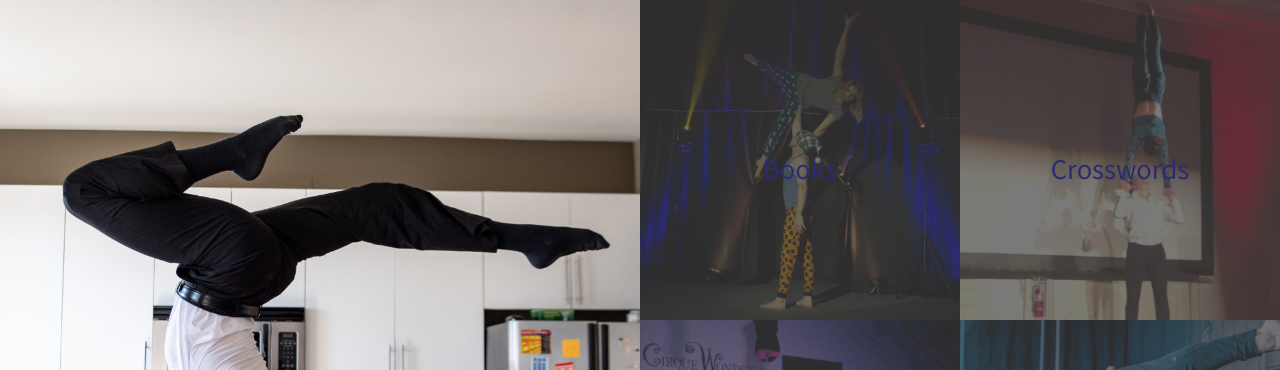
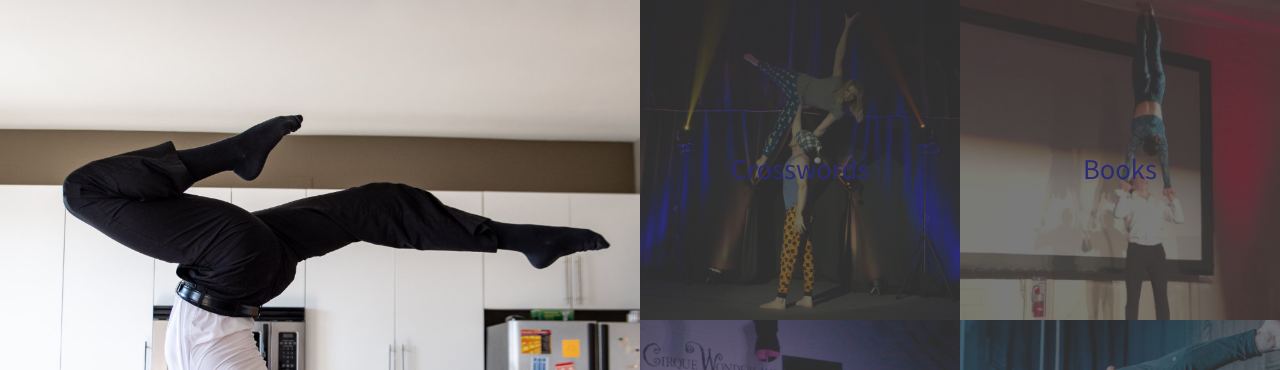
Before and after one commit to bka04/bka, a React (Create React App) app: page /home in a window 1280 px wide. Shown: the top 370 px of the page. Built offline with nearby package versions, Linux system fonts and the light colour scheme.

Commit message:
Clean up repetitive html

```diff
--- a/src/pages/Home.js
+++ b/src/pages/Home.js
@@ -1,5 +1,12 @@
 import { Link } from "react-router-dom";
 import "./Home.css";
+
+const pages = [
+  { path: "/crosswords", class: "homeImageSubContainer1", img: "acrobatics-1.jpg", text: "Crosswords"},
+  { path: "/books", class: "homeImageSubContainer2", img: "acrobatics-2.jpg", text: "Books"},
+  { path: "/acrobatics", class: "homeImageSubContainer3", img: "acrobatics-3.jpg", text: "Acrobatics"},
+  { path: "/development", class: "homeImageSubContainer4", img: "acrobatics-4.jpg", text: "Web Development"},
+];
 
 const Home = () => {
   return (
@@ -11,46 +18,18 @@ const Home = () => {
           className="homeImageMain"
         />
       </div>
-      <div className="homeImageSubContainer1 homeImageSubContainer">
-        <Link to="/books">
-          <img
-            src={require("../assets/acrobatics-1.jpg").default}
-            alt="Books"
-            className="homeImageSub"
-          ></img>
-        <p className="homeImageSubText">Books</p>
-        </Link>
-      </div>
-      <div className="homeImageSubContainer2 homeImageSubContainer">
-        <Link to="/crosswords">
-          <img
-            src={require("../assets/acrobatics-2.jpg").default}
-            alt="Crossword"
-            className="homeImageSub"
-          ></img>
-          <p className="homeImageSubText">Crosswords</p>
-        </Link>
-      </div>
-      <div className="homeImageSubContainer3 homeImageSubContainer">
-        <Link to="/acrobatics">
-          <img
-            src={require("../assets/acrobatics-3.jpg").default}
-            alt="Acrobatics"
-            className="homeImageSub"
-          ></img>
-          <p className="homeImageSubText">Acrobatics</p>
-        </Link>
-      </div>
-      <div className="homeImageSubContainer4 homeImageSubContainer">
-        <Link to="/development">
-          <img
-            src={require("../assets/acrobatics-4.jpg").default}
-            alt="Computer"
-            className="homeImageSub"
-          ></img>
-          <p className="homeImageSubText">Web Development</p>
-        </Link>
-      </div>
+      {pages.map((page) => (
+        <div key="path" className={`homeImageSubContainer ${page.class}`}>
+          <Link to={page.path}>
+            <img
+              src={require(`../assets/${page.img}`).default}
+              alt={page.text}
+              className="homeImageSub"
+            ></img>
+            <p className="homeImageSubText">{page.text}</p>
+          </Link>
+        </div>
+      ))}
     </div>
   );
 };
```
